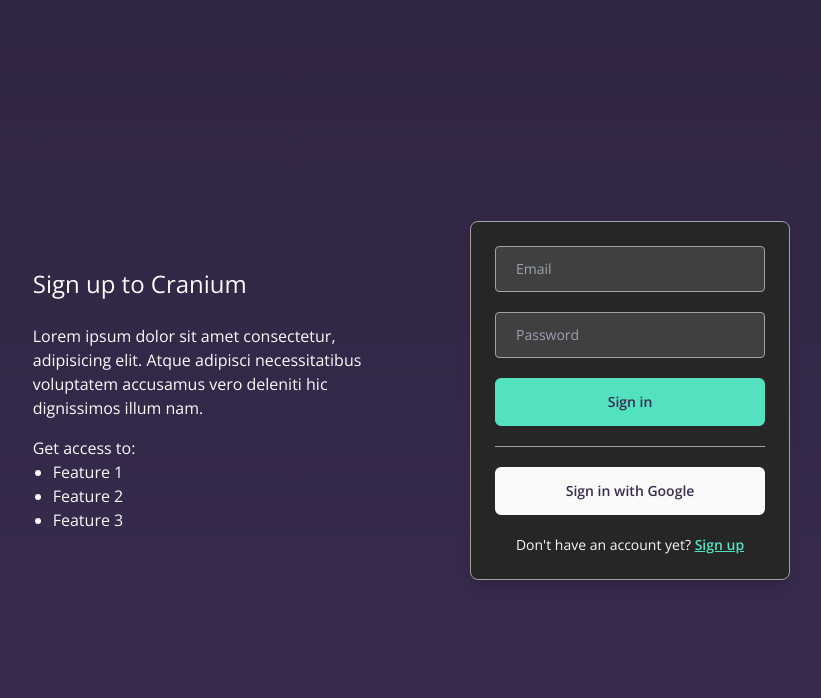
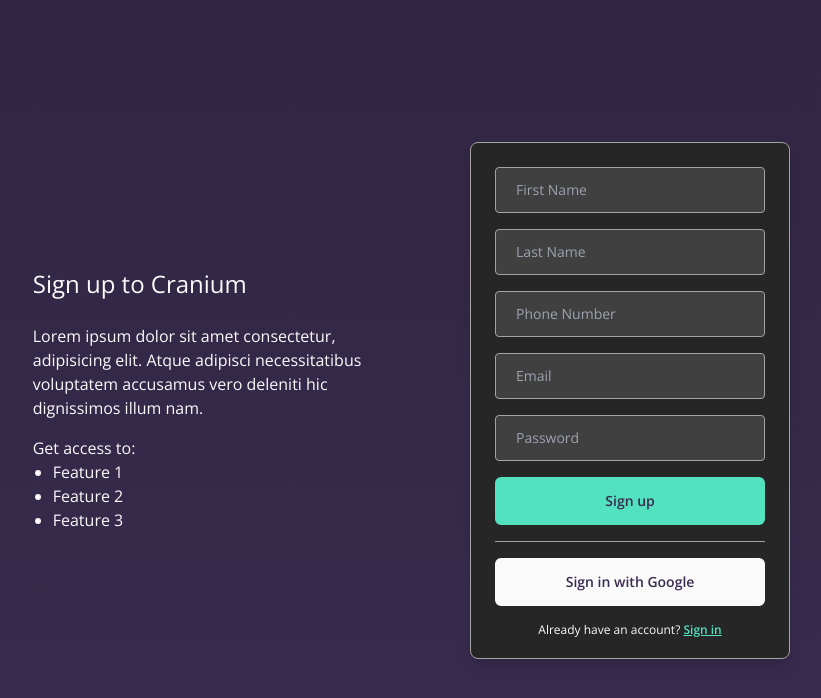
Before and after one commit to Darren-34810/cranium-fe, a React (Create React App) app: page /signup in a window 1280 px wide. Shown: the top 698 px of the page, without its empty margins (219-1040 px from the left). Built offline with nearby package versions, Linux system fonts and the light colour scheme.

Commit message:
Minor fix on SignIn, SignUp, and Input Component

```diff
--- a/src/components/Input.js
+++ b/src/components/Input.js
@@ -1,5 +1,5 @@
 const Input = (props) => {
-  const style = 'bg-neutral-700 border border-neutral-400 rounded text-sm px-5 py-3 w-full'
+  const style = 'bg-neutral-700 border border-neutral-400 focus:outline focus:outline-neutral-400 rounded text-sm px-5 py-3 w-full transition-all'
   if (props.type === "file") {
     return (
       <>
--- a/src/pages/SignIn.jsx
+++ b/src/pages/SignIn.jsx
@@ -6,14 +6,14 @@
     <>
       <div className="min-h-screen bg-from-600-to-500 flex flex-col justify-center items-center text-neutral-50">
         <p className="mb-6 text-2xl">Sign in to Cranium</p>
-          <form action="/signin" method="POST" className="w-80 text-sm text-center bg-neutral-800 border border-neutral-400 rounded-lg shadow-lg p-6">
-            <Input type="email" placeholder="Email" className="mb-5" />
-            <Input type="password" placeholder="Password" className="mb-5" />
-            <Button type="submit" variant="primary" className="w-full mb-5">Sign in</Button>
-            <hr className="border-neutral-400 mb-5" />
-            <Button className="w-full mb-5 bg-neutral-50 border-neutral-50 hover:bg-neutral-300 hover:border-neutral-300 hover:shadow-neutral-600">Sign in with Google</Button>
-            <p>Don't have an account yet? <a href="/signup" className="btn-tertiary">Sign up</a></p>
-          </form>
+        <form action="/signin" method="POST" className="w-80 text-sm text-center bg-neutral-800 border border-neutral-400 rounded-lg shadow-lg p-6">
+          <Input type="email" placeholder="Email" className="mb-4" />
+          <Input type="password" placeholder="Password" className="mb-4" />
+          <Button type="submit" variant="primary" className="w-full mb-4">Sign in</Button>
+          <hr className="border-neutral-400 mb-4" />
+          <Button className="w-full mb-4 bg-neutral-50 border-neutral-50 hover:bg-neutral-300 hover:border-neutral-300 hover:shadow-neutral-600">Sign in with Google</Button>
+          <p className="text-xs -mb-1">Don't have an account yet? <a href="/signup" className="btn-tertiary text-xs hover:-translate-y-0.5">Sign up</a></p>
+        </form>
       </div>
     </>
   )
--- a/src/pages/SignUp.jsx
+++ b/src/pages/SignUp.jsx
@@ -6,7 +6,7 @@
     <>
       <div className="min-h-screen bg-from-600-to-500 flex justify-center items-center text-neutral-50 transition-all">
         <div className="max-w-4xl flex flex-col md:flex-row justify-evenly items-center py-16 md:py-0">
-          <div className="w-[90%] md:w-2/5 mb-16 md:mb-0 flex flex-col justify-center">
+          <div className="w-[85%] md:w-2/5 mb-16 md:mb-0 flex flex-col justify-center">
             <p className="mb-6 text-2xl">Sign up to Cranium</p>
             <p className="mb-4">Lorem ipsum dolor sit amet consectetur, adipisicing elit. Atque adipisci necessitatibus voluptatem accusamus vero deleniti hic dignissimos illum nam.</p>
             <div>
@@ -20,12 +20,15 @@
           </div>
           <div className="w-full md:w-2/5 flex justify-center">
             <form action="/signup" method="POST" className="w-80 text-sm text-center bg-neutral-800 border border-neutral-400 rounded-lg shadow-lg p-6">
-              <Input type="email" placeholder="Email" className="mb-5" />
-              <Input type="password" placeholder="Password" className="mb-5" />
-              <Button type="submit" variant="primary" className="w-full mb-5">Sign in</Button>
-              <hr className="border-neutral-400 mb-5" />
-              <Button className="w-full mb-5 bg-neutral-50 border-neutral-50 hover:bg-neutral-300 hover:border-neutral-300 hover:shadow-neutral-600">Sign in with Google</Button>
-              <p>Don't have an account yet? <a href="/signup" className="btn-tertiary">Sign up</a></p>
+              <Input type="text" placeholder="First Name" className="mb-4" />
+              <Input type="text" placeholder="Last Name" className="mb-4" />
+              <Input type="text" placeholder="Phone Number" className="mb-4" />
+              <Input type="email" placeholder="Email" className="mb-4" />
+              <Input type="password" placeholder="Password" className="mb-4" />
+              <Button type="submit" variant="primary" className="w-full mb-4">Sign up</Button>
+              <hr className="border-neutral-400 mb-4" />
+              <Button className="w-full mb-4 bg-neutral-50 border-neutral-50 hover:bg-neutral-300 hover:border-neutral-300 hover:shadow-neutral-600">Sign in with Google</Button>
+              <p className="text-xs -mb-1">Already have an account? <a href="/signin" className="btn-tertiary text-xs hover:-translate-y-0.5">Sign in</a></p>
             </form>
           </div>
         </div>
```
